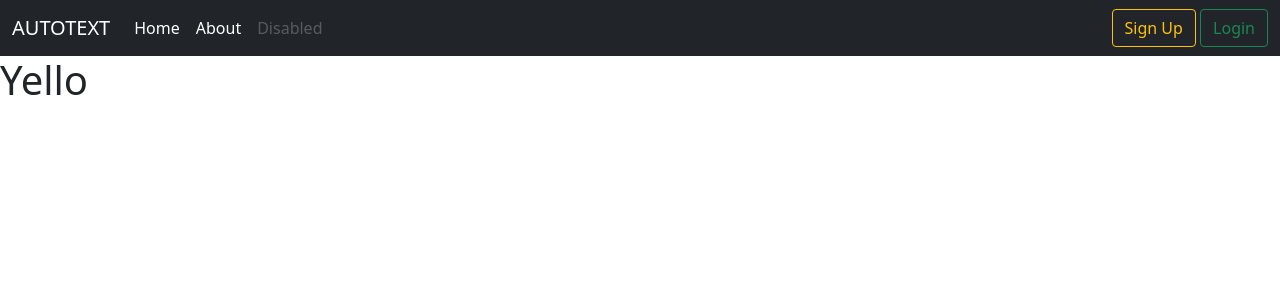
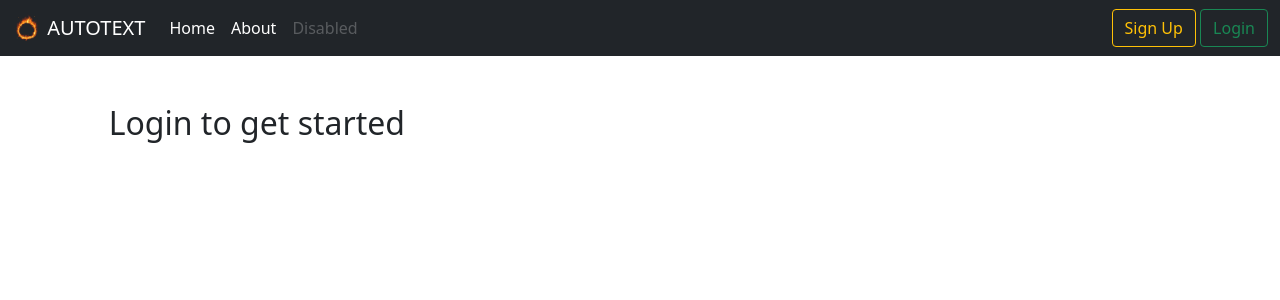
Before and after one commit to shivam675/autotext, a Django app: page / in a window 1280 px wide. Shown: the top 300 px of the page. Run offline with Django 3.2, Linux system fonts and the light colour scheme.

Commit message:
base.html is modified

```diff
--- a/autotext/settings.py
+++ b/autotext/settings.py
@@ -25,7 +25,7 @@ SECRET_KEY = '1sb(44&djv18%#k$vv6qd85jm^+3!sb^it1gd_rj0hf)y4@pg*'
 # SECURITY WARNING: don't run with debug turned on in production!
 DEBUG = True
 
-ALLOWED_HOSTS = ['192.168.0.103']
+ALLOWED_HOSTS = ['192.168.0.103','127.0.0.1']
 
 
 # Application definition
--- a/reminders/templates/reminders/base_two.html
+++ b/reminders/templates/reminders/base_two.html
@@ -1,3 +1,4 @@
+{% load static %}
 <!doctype html>
 <html lang="en">
   <head>
@@ -7,16 +8,16 @@
 
     <!-- Bootstrap CSS -->
     <link href="https://cdn.jsdelivr.net/npm/bootstrap@5.0.0-beta3/dist/css/bootstrap.min.css" rel="stylesheet" integrity="sha384-eOJMYsd53ii+scO/bJGFsiCZc+5NDVN2yr8+0RDqr0Ql0h+rP48ckxlpbzKgwra6" crossorigin="anonymous">
-
+    <link rel="icon" type="image/png" href="{% static "images/final_logo.png" %}">
     <title>autotext</title>
   </head>
   <body>
     <nav class="navbar navbar-expand-lg navbar-dark bg-dark">
         <div class="container-fluid">
-          <button class="navbar-toggler" type="button" data-bs-toggle="collapse" data-bs-target="#navbarTogglerDemo03" aria-controls="navbarTogglerDemo03" aria-expanded="false" aria-label="Toggle navigation">
-            <span class="navbar-toggler-icon"></span>
-          </button>
-          <a class="navbar-brand" href="#">AUTOTEXT</a>
+          <a class="navbar-brand" href="{% url 'home' %}">
+            <img src="{% static "images/final_logo.png" %}" width="30" height="30" class="d-inline-block align-top" alt="Nick's Logo">
+            <span>AUTOTEXT</span>
+          </a>
           <div class="collapse navbar-collapse" id="navbarTogglerDemo03">
             <ul class="navbar-nav me-auto mb-2 mb-lg-0">
               <li class="nav-item">
@@ -94,5 +95,6 @@
     <script src="https://cdn.jsdelivr.net/npm/@popperjs/core@2.9.1/dist/umd/popper.min.js" integrity="sha384-SR1sx49pcuLnqZUnnPwx6FCym0wLsk5JZuNx2bPPENzswTNFaQU1RDvt3wT4gWFG" crossorigin="anonymous"></script>
     <script src="https://cdn.jsdelivr.net/npm/bootstrap@5.0.0-beta3/dist/js/bootstrap.min.js" integrity="sha384-j0CNLUeiqtyaRmlzUHCPZ+Gy5fQu0dQ6eZ/xAww941Ai1SxSY+0EQqNXNE6DZiVc" crossorigin="anonymous"></script>
     -->
+
   </body>
 </html>
--- a/reminders/templates/reminders/home.html
+++ b/reminders/templates/reminders/home.html
@@ -1,4 +1,17 @@
 {% extends 'reminders/base_two.html' %}
 {% block content %}
-<h1>Yello</h1>
+
+<div class="row justify-content-center mt-5">
+    <div class="col-md-10">
+        {% if user.is_authenticated %}
+        <h1>Dashboard</h1>
+        {% else %}
+        <h2>Login to get started</h2>
+
+        {% endif %}
+    </div>
+</div>
+
+
+
 {% endblock %}
```
Also changed, not shown: db.sqlite3, static/images/final_logo.png (added), static/images/pngopen.png (added), 1 other file.
